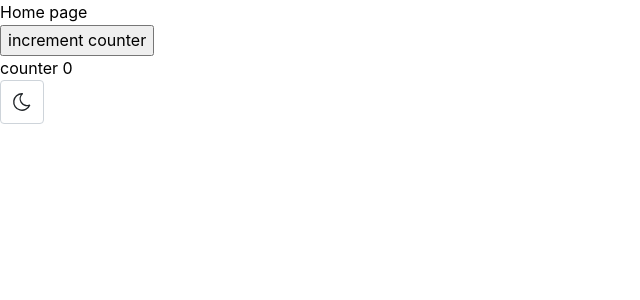
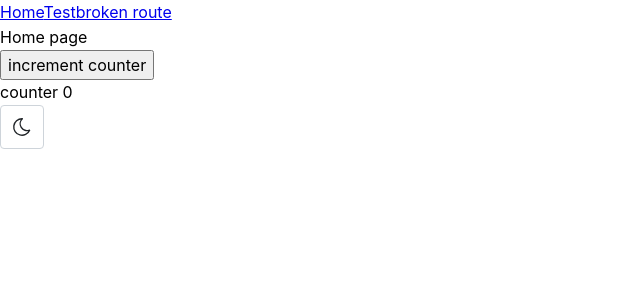
Before and after one commit to MooseCapital/vite-react-project-setup, a React (Vite) app: page / in a window 1280 px wide. Shown: the top 300 px of the page, without its empty margins (0-640 px from the left). Built offline with nearby package versions, Linux system fonts and the light colour scheme.

Commit message:
mantine setup save

```diff
--- a/package.json
+++ b/package.json
@@ -33,6 +33,7 @@
     "postcss": "^8.4.39",
     "postcss-preset-mantine": "^1.15.0",
     "postcss-simple-vars": "^7.0.1",
+    "vike": "^0.4.179",
     "vite": "4.4.9"
   }
 }
--- a/src/App.jsx
+++ b/src/App.jsx
@@ -9,7 +9,8 @@ import '@mantine/core/styles.css';
 
 //do NOT lazy load error page boundary or we will get errors! we can lazy load the 404 page though
 import {PageErrorBoundary} from "./components/PageErrorBoundary.jsx";
-const LazyErrorPage404 = lazy(() => import('./components/ErrorPage404.jsx'));
+const ErrorPage404Lazy = lazy(() => import('./components/ErrorPage404.jsx'));
+const TestPageLazy = lazy(() => import('./components/Test.jsx'));
 
 /* Images and static assets:
     -> when importing assets/images normally, when building, they go in the asset folder beside html, js
@@ -44,10 +45,10 @@ function App(props) {
                         <Routes>
                             <Route path="/" element={<NavLayoutWrapper/>}>
                                 <Route index element={<Home/>}/>
-                                {/* <Route path="/test" element={<TestPageLazy/>}/> */}
+                                <Route path="/test" element={<TestPageLazy/>}/>
 
                                 {/* * is for any path that is NOT defined, if the user types it in the search bar, we redirect to 404 error page */}
-                                <Route path="*" element={<LazyErrorPage404/>}/>
+                                <Route path="*" element={<ErrorPage404Lazy/>}/>
                             </Route>
                         </Routes>
                     </PageErrorBoundary>
@@ -61,14 +62,14 @@ function App(props) {
 function NavLayoutWrapper({children}) {
     return (
         <>
-            {/* <header>
-                Link vs NavLink, link is react equivalent to A tag for routing,
-                    NavLink lets us style depending on "active" or "pending" state
+            <header>
+                {/* Link vs NavLink, link is react equivalent to A tag for routing, */}
+                {/*     NavLink lets us style depending on "active" or "pending" state */}
 
                 <Link to="/">Home</Link>
                 <Link to="/test">Test</Link>
                 <Link to="/brokerouter">broken route</Link>
-            </header> */}
+            </header>
             {/* react components rendered between */}
             {/* Outlet is a better alternative to children, so we don't wrap all routes with Layout
                 it's an explicit and structured way to handle nested routes
--- a/src/components/Home.jsx
+++ b/src/components/Home.jsx
@@ -18,7 +18,7 @@ function Home(props) {
     const [counter, setCounter] = useState(0)
 
     return (
-        <div style={{alignItems: "start"}}>
+        <div >
             <div>Home page</div>
 
             <button onClick={() => setCounter(prevState => prevState + 1)}> increment counter</button>
--- a/vite.config.js
+++ b/vite.config.js
@@ -1,9 +1,9 @@
 import {defineConfig, splitVendorChunkPlugin} from 'vite'
 import react from '@vitejs/plugin-react'
-
+import vike from 'vike/plugin'
 // https://vitejs.dev/config/
 export default defineConfig({
-  // plugins: [react()],
-  plugins: [react(),splitVendorChunkPlugin()],
+  plugins: [react()],
+  // plugins: [react(),splitVendorChunkPlugin()],
   base: "/"
 })
```
Also changed, not shown: 1 other file (tests, documents, lock files or other folders).
